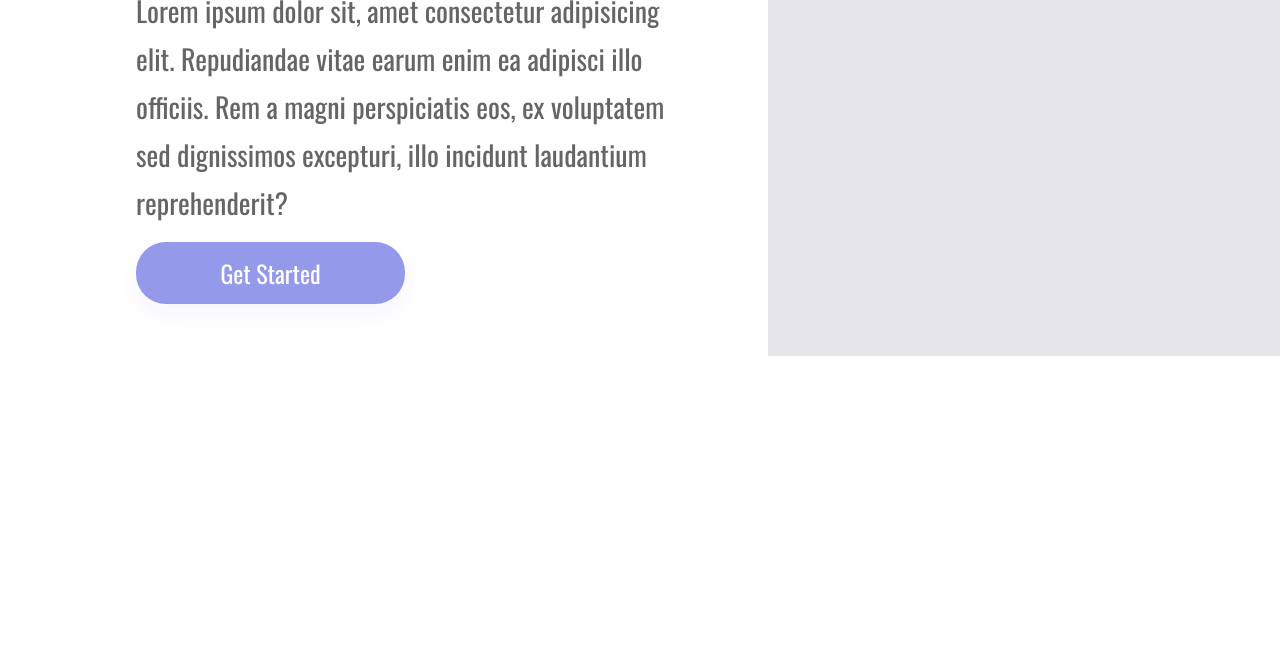
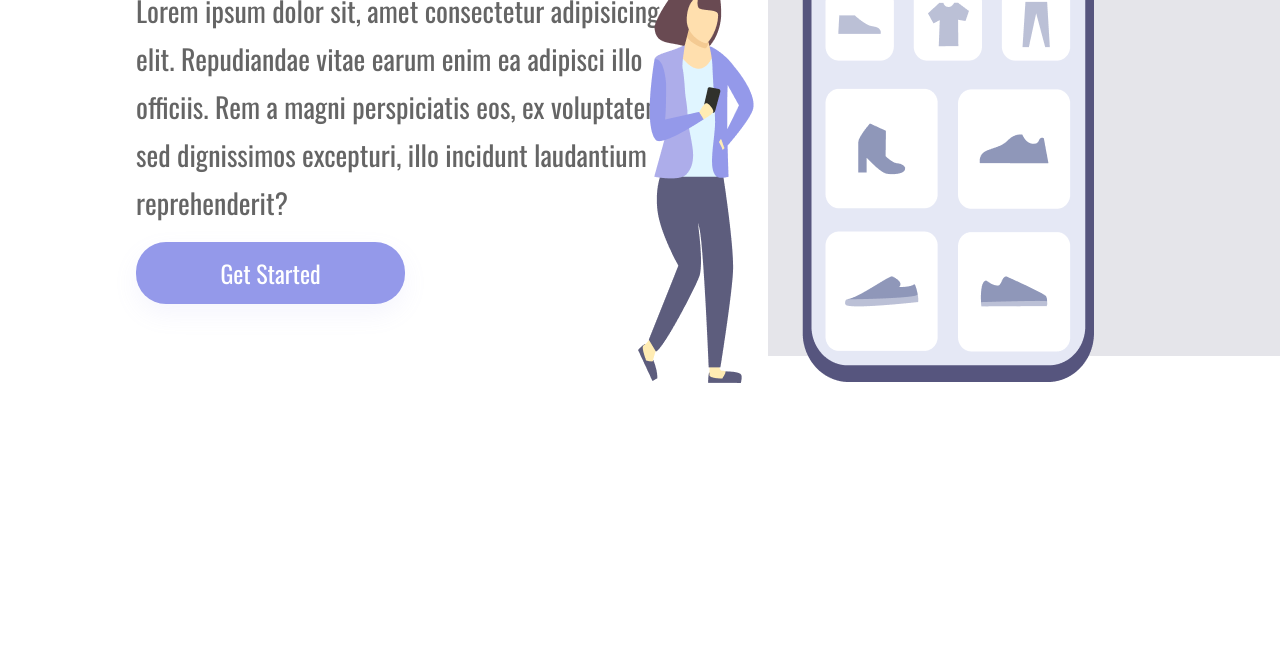
Before and after one commit to marcotdsr/Easy-Shopping-oficial, a plain HTML site: page index.html in a window 1280 px wide. Shown: the part 444-1100 px from the top of the page. Drawn offline with nearby package versions, Linux system fonts and the light colour scheme.

Commit message:
atualização img

```diff
--- a/index.html
+++ b/index.html
@@ -38,7 +38,7 @@
                 <a> Contact</a>
             </header>
 
-            <img src="./girl shopping.png" alt="girl s">
+            <img src="./imagens/girl shopping.png" alt="girl s">
         </div>
     </div>
 
```
